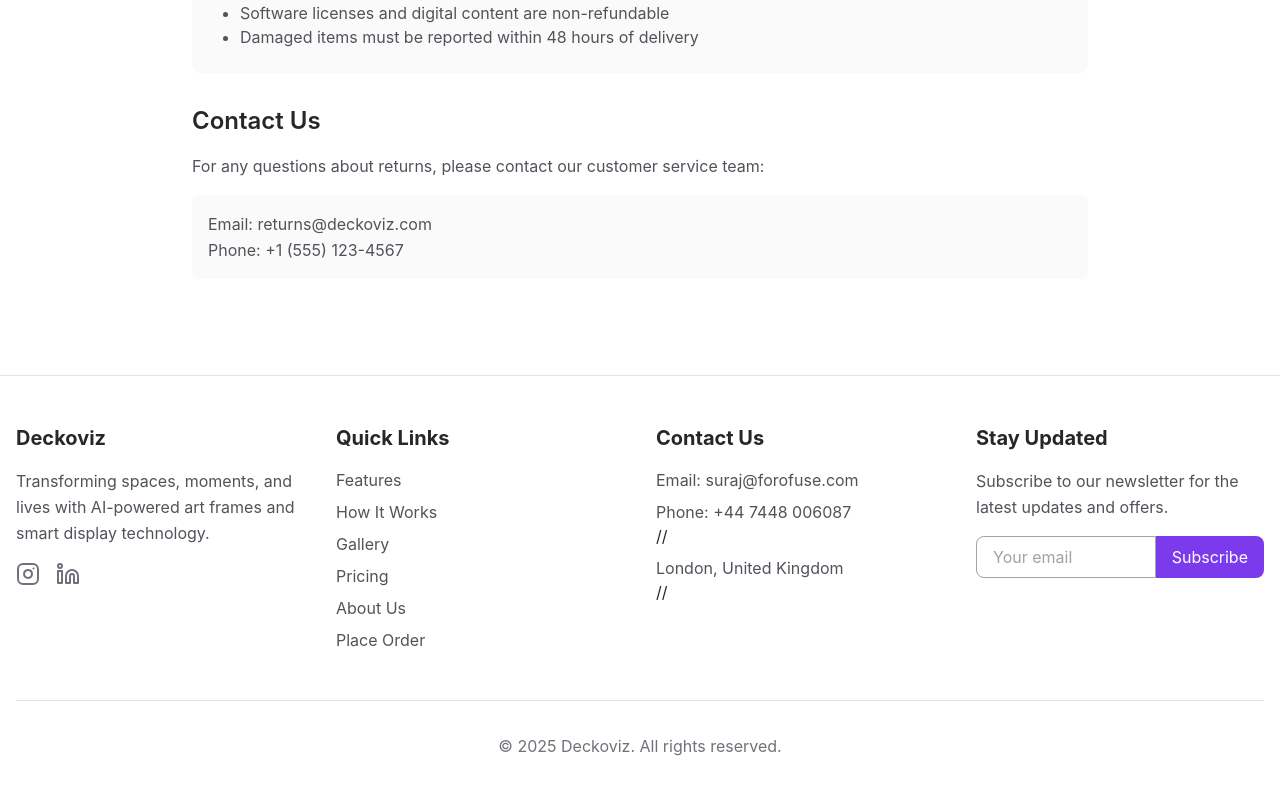
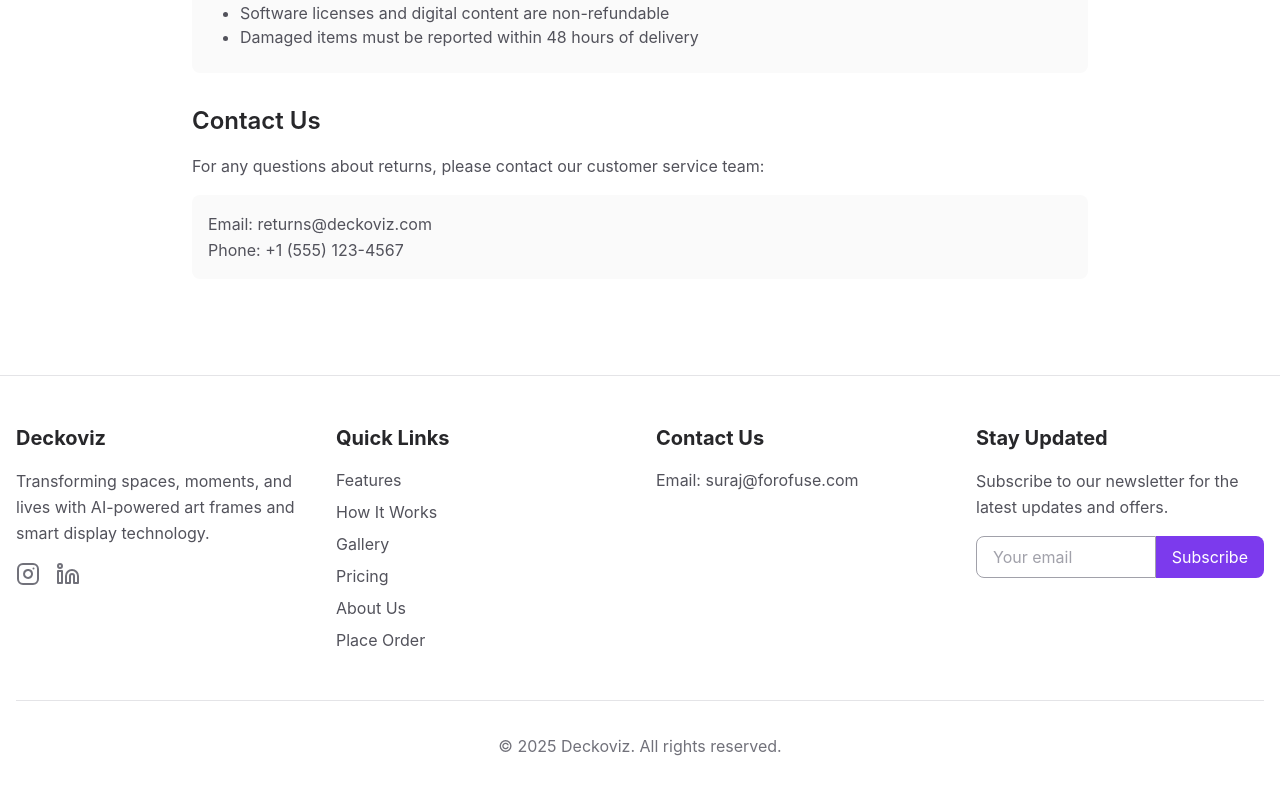
Before and after one commit to ImranShaikh8806/deckoviz_web, a React (Vite) app: page /return-policy in a window 1280 px wide. Shown: the part 1397-2192 px from the top of the page. Built offline with nearby package versions, Linux system fonts and the light colour scheme.

Commit message:
Update Footer.tsx

```diff
--- a/src/components/Footer.tsx
+++ b/src/components/Footer.tsx
@@ -112,8 +112,8 @@ const Footer: React.FC = () => {
             <h3 className="text-xl font-bold mb-4">Contact Us</h3>
             <ul className="space-y-2">
               <li className="text-gray-600">Email: suraj@forofuse.com</li>
-              <li className="text-gray-600">Phone: +44 7448 006087</li>
-            //  <li className="text-gray-600">London, United Kingdom</li> //
+{/*               <li className="text-gray-600">Phone: +44 7448 006087</li>
+            //  <li className="text-gray-600">London, United Kingdom</li> // */}
             </ul>
           </div>
 
```
